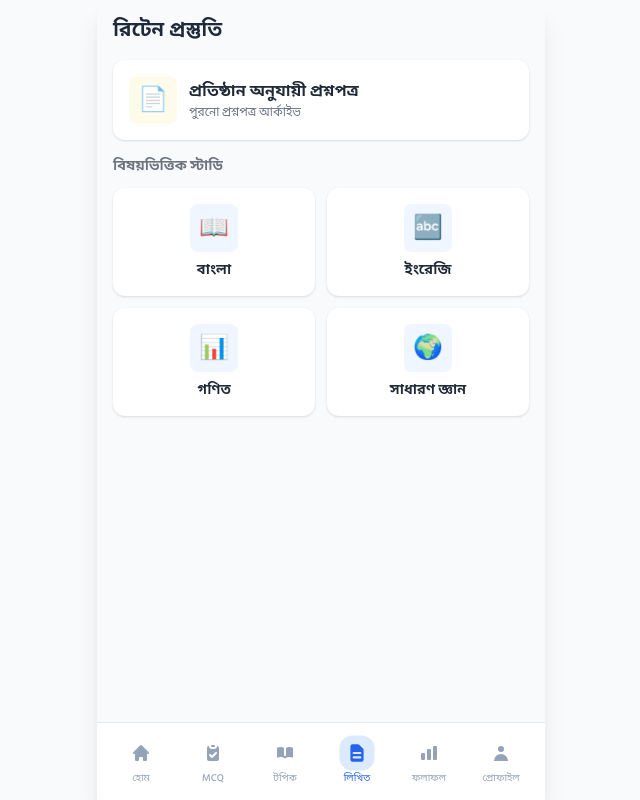
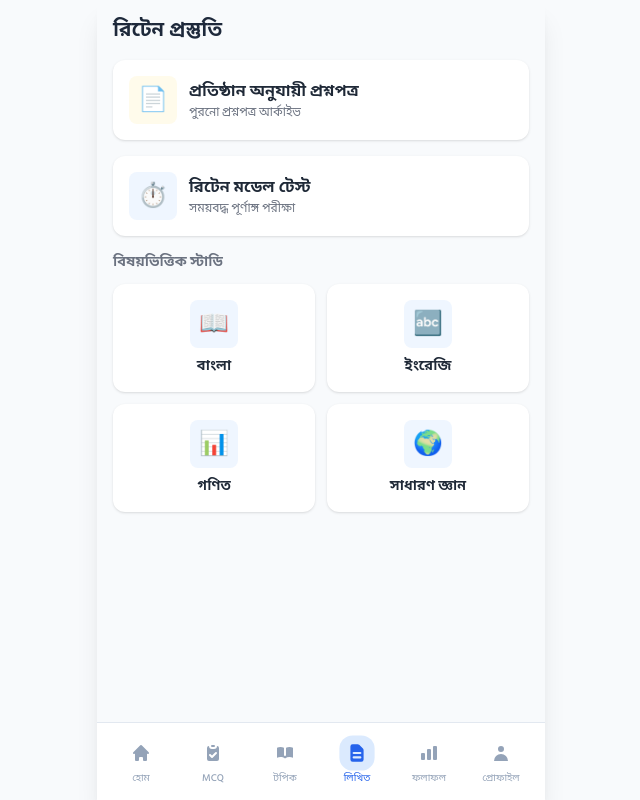
Before and after one commit to emonhossen1672-cmd/job-mentor-frontend, a React (Vite) app: page /written in a window 1280 px wide. Shown: the whole page, without its empty margins (319-959 px from the left). Built offline with nearby package versions, Linux system fonts and the light colour scheme.

Commit message:
Update WrittenHub.jsx

```diff
--- a/src/pages/WrittenHub.jsx
+++ b/src/pages/WrittenHub.jsx
@@ -18,10 +18,20 @@ export default function WrittenHub() {
         onClick={() => navigate('/exam-papers?type=written')}
         className="bg-white rounded-xl shadow p-4 active:bg-gray-50 flex items-center gap-3 mb-4"
       >
-        <div className="w-12 h-12 rounded-lg bg-amber-50 flex items-center justify-center text-2xl">📄</div>
+      <div className="w-12 h-12 rounded-lg bg-amber-50 flex items-center justify-center text-2xl">📄</div>
         <div>
           <div className="font-semibold text-gray-800">প্রতিষ্ঠান অনুযায়ী প্রশ্নপত্র</div>
           <div className="text-xs text-gray-500 mt-0.5">পুরনো প্রশ্নপত্র আর্কাইভ</div>
+        </div>
+      </div>
+<div
+        onClick={() => navigate('/written-model-tests')}
+        className="bg-white rounded-xl shadow p-4 active:bg-gray-50 flex items-center gap-3 mb-4"
+      >
+        <div className="w-12 h-12 rounded-lg bg-blue-50 flex items-center justify-center text-2xl">⏱️</div>
+        <div>
+          <div className="font-semibold text-gray-800">রিটেন মডেল টেস্ট</div>
+          <div className="text-xs text-gray-500 mt-0.5">সময়বদ্ধ পূর্ণাঙ্গ পরীক্ষা</div>
         </div>
       </div>
 
```
